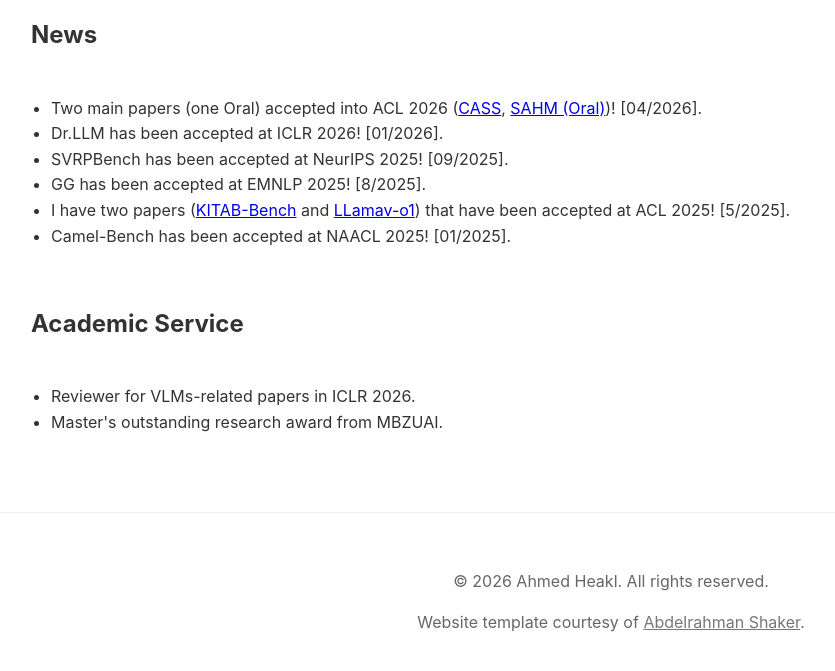
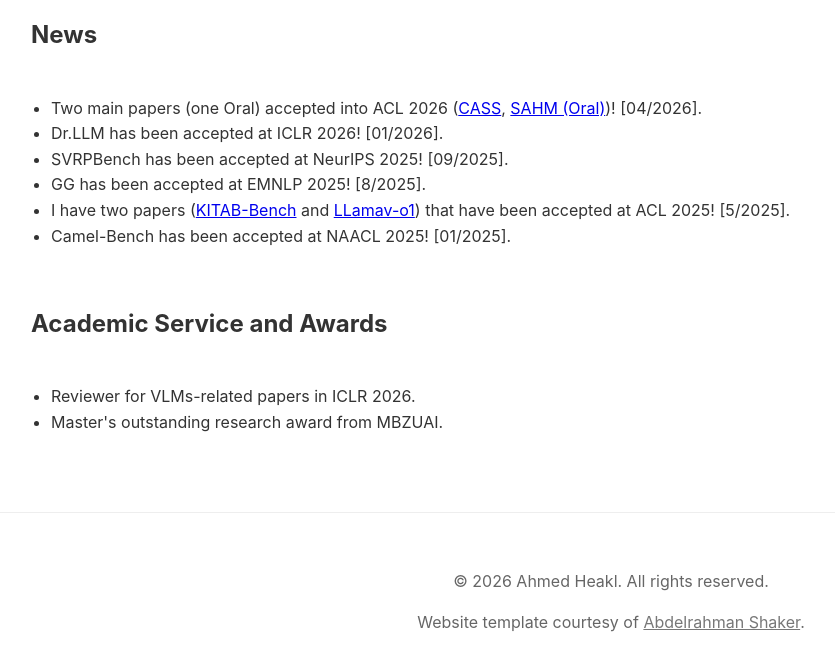
Before and after one commit to ahmedheakl/ahmedheakl.github.io, a Jekyll site: the page built from index.html, in a window 1280 px wide and 900 px high, scrolled down 5252 px, cut to the strip 208-879 px from the top of the window. Shown: the whole strip, without its empty margins (29-864 px from the left). Built offline with Jekyll 4.4.1, drawn with Linux system fonts in a browser that asks for light colours.

Commit message:
fixed last title

```diff
--- a/index.html
+++ b/index.html
@@ -540,7 +540,7 @@
         <tbody>
         <tr>
             <td style="padding:20px 20px 5px 20px;width:100%;vertical-align:middle">
-                <h2> <strong> Academic Service </strong> </h2>
+                <h2> <strong> Academic Service and Awards </strong> </h2>
             </td>
         </tr>
         </tbody>
```
